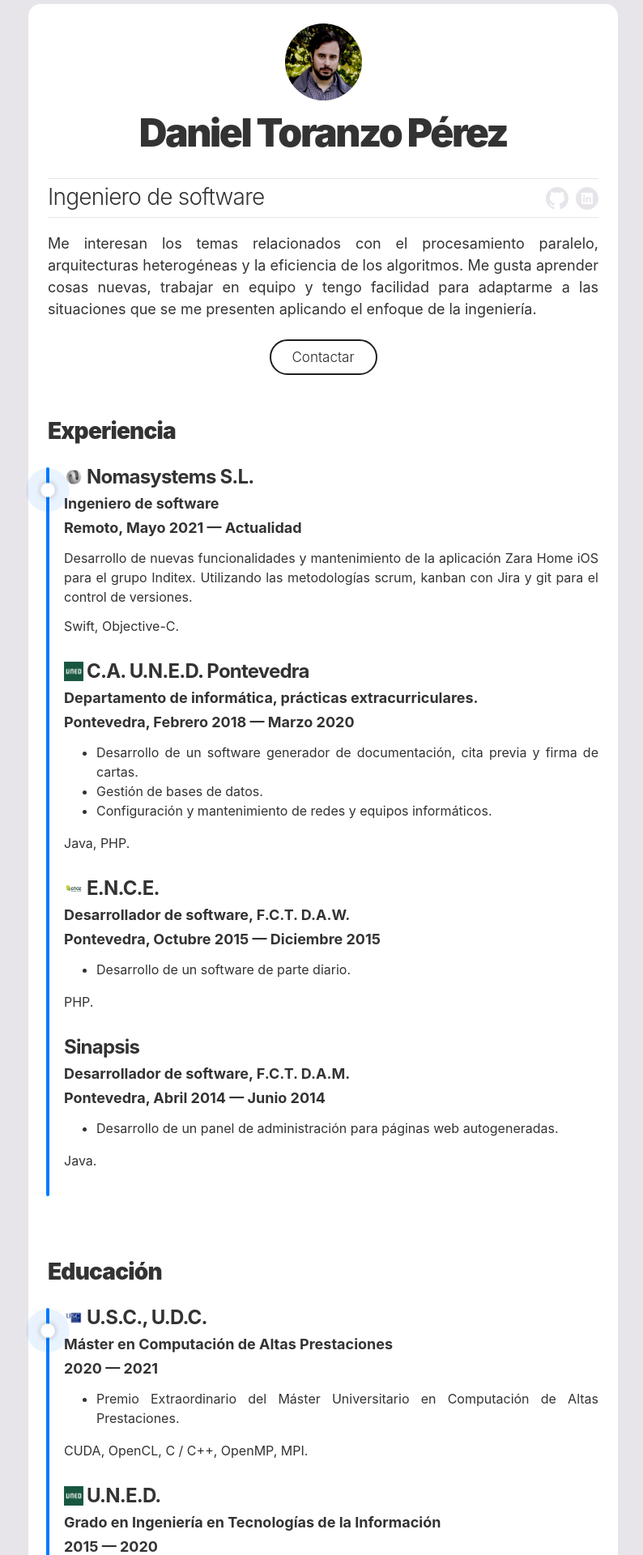
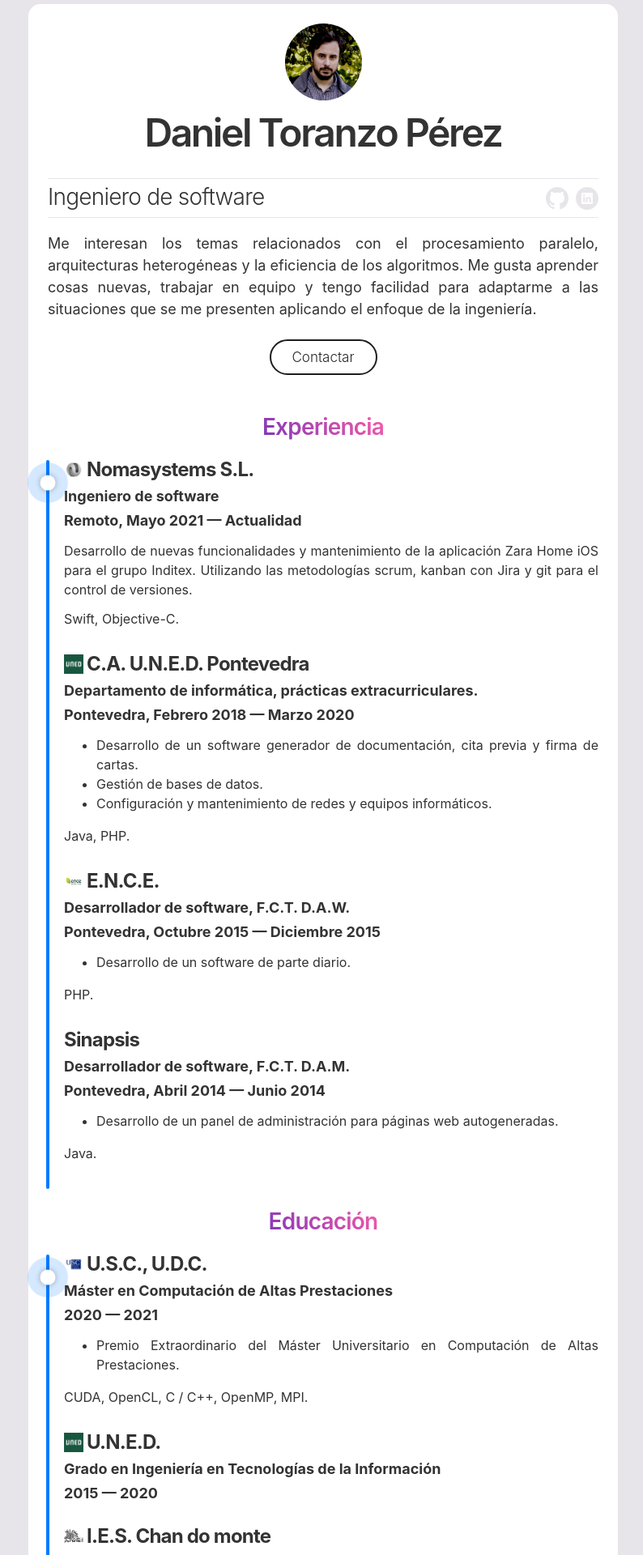
Before and after one commit to obocat/daniel_toranzo_perez, a Jekyll site: the page built from index.html, in a window 1280 px wide. Shown: the top 1920 px of the page at 81% size, without its empty margins (241-1035 px from the left). Built offline with Jekyll 4.4.1, drawn with Linux system fonts in a browser that asks for light colours.

Commit message:
feat: section header iPad Pro landing page style

```diff
--- a/_sass/_resume.scss
+++ b/_sass/_resume.scss
@@ -5,12 +5,19 @@
 
 .section-header {
   margin-bottom: 1.5rem;
-  padding-top: 1.5rem;
+  margin-top: 1.5rem;
   h2 {
     @include sans;
-    font-weight: 900;
-    font-size: 1.75rem;
+    font-size: 28px;
+    line-height: 1.19048;
+    font-weight: 600;
     letter-spacing: -.05rem;
+    text-align: center;
+    background: linear-gradient(225deg, #ff5ea7 36.04%, #010fcb 88.83%, #ff6530 220.3%);
+    color: transparent;
+    background-size: cover;
+    background-clip: text;
+    -webkit-background-clip: text;
     margin: 0;
   }
 }
@@ -31,7 +38,7 @@
   .header-name {
     @include sans;
     font-size: 3rem;
-    font-weight: 900;
+    font-weight: 600;
     text-align: center;
     letter-spacing: -.15rem;
     line-height: 1;
@@ -136,8 +143,7 @@
 // resume content styles
 
 .content-section {
-  margin: 0 0 3rem;
-
+  margin: 0;
   .resume-item { margin-bottom: 2rem; }
 
   .resume-item-title {
@@ -192,12 +198,12 @@
   padding-top: 1.5rem;
   text-align: center;
   margin-bottom: 3rem;
-
+  margin-top: 1.5rem;
   .footer-line {
     margin: 0;
     font-size: .875rem;
     > a {
-      font-weight: 700;
+      font-weight: 600;
     }
   }
 }
```
